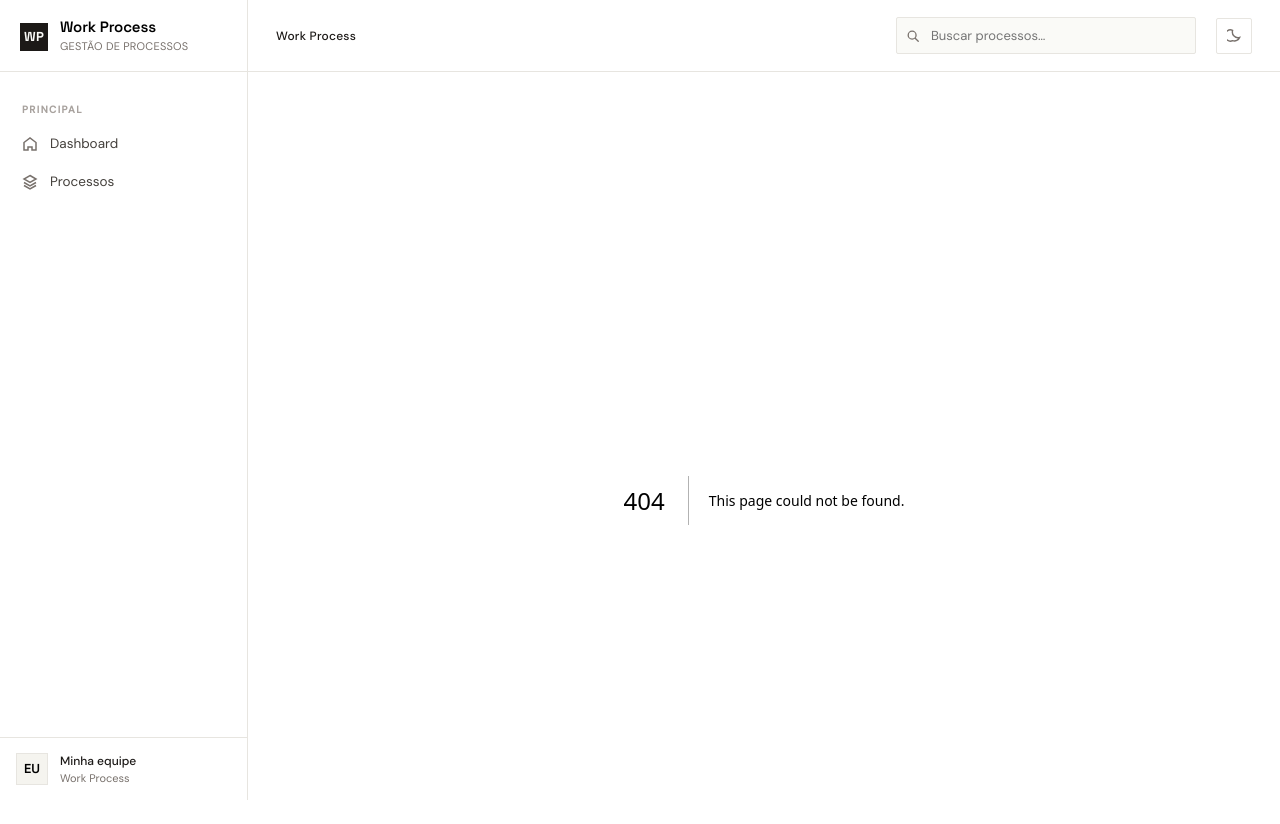
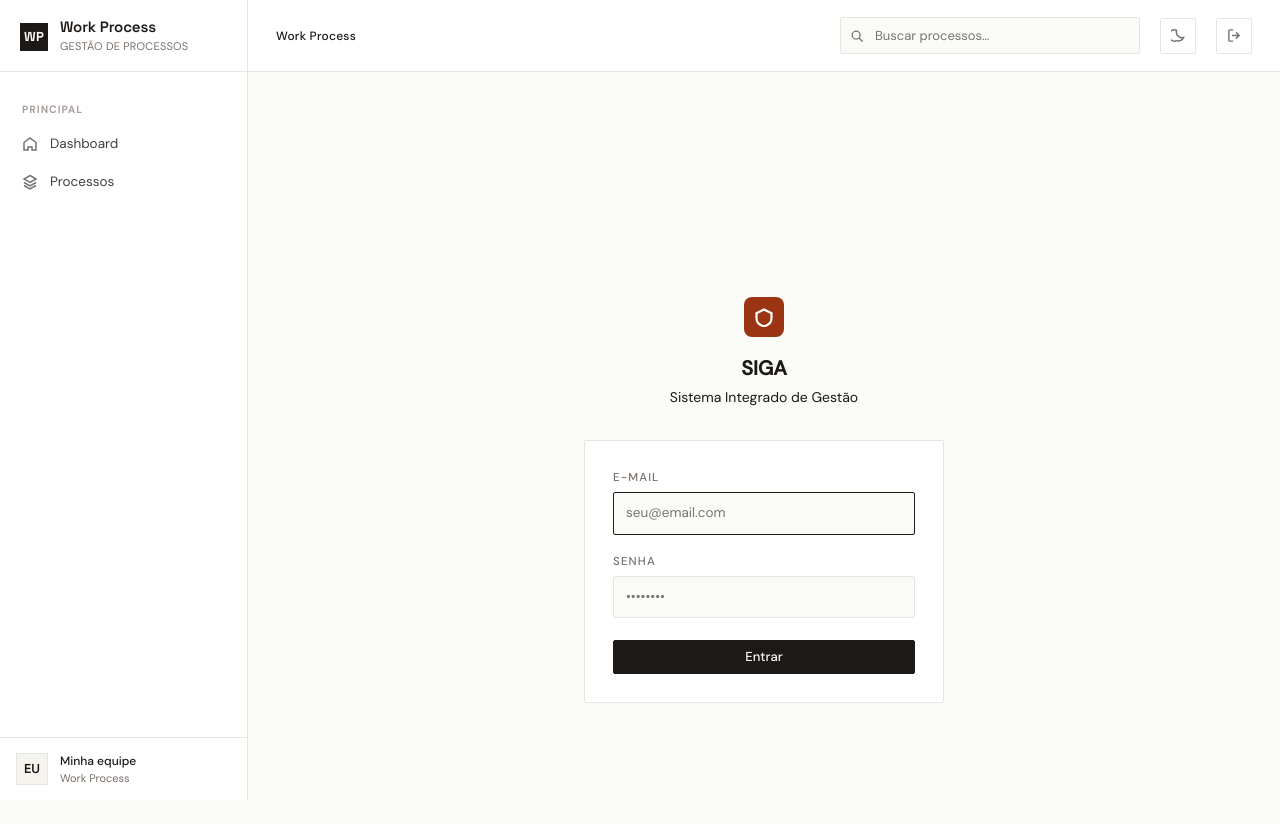
Before and after one commit to alexandersdeveloper-dev/work_process, a Next.js app in the folder siga/: page /login in a window 1280 px wide. Before the commit this address had no page. Shown: the top 824 px of the page. Built offline with nearby package versions, Linux system fonts and the light colour scheme.

Commit message:
feat: add auth + login page

```diff
--- a/siga/package.json
+++ b/siga/package.json
@@ -9,6 +9,7 @@
     "lint": "eslint"
   },
   "dependencies": {
+    "@supabase/ssr": "^0.10.2",
     "@supabase/supabase-js": "^2.104.0",
     "next": "16.2.4",
     "react": "19.2.4",
--- /dev/null
+++ b/siga/src/app/login/page.tsx
@@ -0,0 +1,103 @@
+'use client'
+
+import { useState } from 'react'
+import { useRouter } from 'next/navigation'
+import { createClient } from '@/lib/supabase'
+
+export default function LoginPage() {
+  const router = useRouter()
+  const [email, setEmail] = useState('')
+  const [password, setPassword] = useState('')
+  const [loading, setLoading] = useState(false)
+  const [error, setError] = useState('')
+
+  async function handleSubmit(e: React.SyntheticEvent<HTMLFormElement>) {
+    e.preventDefault()
+    if (!email.trim() || !password) { setError('Preencha e-mail e senha.'); return }
+    setLoading(true)
+    setError('')
+
+    const supabase = createClient()
+    const { error: err } = await supabase.auth.signInWithPassword({ email, password })
+
+    if (err) {
+      setError(err.message === 'Invalid login credentials' ? 'E-mail ou senha incorretos.' : err.message)
+      setLoading(false)
+      return
+    }
+
+    router.push('/')
+    router.refresh()
+  }
+
+  return (
+    <div style={{
+      minHeight: '100vh',
+      display: 'flex',
+      alignItems: 'center',
+      justifyContent: 'center',
+      background: 'var(--bg)',
+      padding: 24,
+    }}>
+      <div style={{ width: '100%', maxWidth: 360 }}>
+        <div style={{ marginBottom: 32, textAlign: 'center' }}>
+          <div style={{
+            width: 40, height: 40,
+            background: 'var(--accent)',
+            borderRadius: 8,
+            display: 'inline-flex',
+            alignItems: 'center',
+            justifyContent: 'center',
+            marginBottom: 16,
+          }}>
+            <svg width="20" height="20" viewBox="0 0 16 16" fill="none" stroke="var(--bg)" strokeWidth="1.8">
+              <path d="M8 2L2 5v4c0 3 2.5 5.5 6 6.5 3.5-1 6-3.5 6-6.5V5L8 2z" />
+            </svg>
+          </div>
+          <h1 style={{ fontSize: 20, fontWeight: 600, margin: 0 }}>SIGA</h1>
+          <p className="sub" style={{ marginTop: 4 }}>Sistema Integrado de Gestão</p>
+        </div>
+
+        <div className="card" style={{ padding: 28 }}>
+          <form onSubmit={handleSubmit}>
+            <div className="form-group">
+              <label>E-mail</label>
+              <input
+                type="email"
+                value={email}
+                onChange={(e) => setEmail(e.target.value)}
+                placeholder="seu@email.com"
+                autoComplete="email"
+                autoFocus
+              />
+            </div>
+
+            <div className="form-group">
+              <label>Senha</label>
+              <input
+                type="password"
+                value={password}
+                onChange={(e) => setPassword(e.target.value)}
+                placeholder="••••••••"
+                autoComplete="current-password"
+              />
+            </div>
+
+            {error && (
+              <p style={{ color: 'var(--danger)', fontSize: 13, marginBottom: 12 }}>{error}</p>
+            )}
+
+            <button
+              type="submit"
+              className="btn primary"
+              disabled={loading}
+              style={{ width: '100%', justifyContent: 'center', marginTop: 4 }}
+            >
+              {loading ? 'Entrando…' : 'Entrar'}
+            </button>
+          </form>
+        </div>
+      </div>
+    </div>
+  )
+}
--- /dev/null
+++ b/siga/src/components/shell/LogoutButton.tsx
@@ -0,0 +1,29 @@
+'use client'
+
+import { useRouter } from 'next/navigation'
+import { createClient } from '@/lib/supabase'
+
+export default function LogoutButton() {
+  const router = useRouter()
+
+  async function handleLogout() {
+    const supabase = createClient()
+    await supabase.auth.signOut()
+    router.push('/login')
+    router.refresh()
+  }
+
+  return (
+    <button
+      className="iconbtn"
+      onClick={handleLogout}
+      aria-label="Sair"
+      title="Sair"
+    >
+      <svg width="15" height="15" viewBox="0 0 16 16" fill="none" stroke="currentColor" strokeWidth="1.5">
+        <path d="M6 2H3a1 1 0 00-1 1v10a1 1 0 001 1h3" strokeLinecap="round" />
+        <path d="M10 11l3-3-3-3M13 8H6" strokeLinecap="round" strokeLinejoin="round" />
+      </svg>
+    </button>
+  )
+}
--- a/siga/src/components/shell/Topbar.tsx
+++ b/siga/src/components/shell/Topbar.tsx
@@ -3,6 +3,7 @@
 import { usePathname } from 'next/navigation'
 import Link from 'next/link'
 import { useShell } from './ShellProvider'
+import LogoutButton from './LogoutButton'
 
 export default function Topbar() {
   const pathname = usePathname()
@@ -70,6 +71,8 @@ export default function Topbar() {
           </svg>
         )}
       </button>
+
+      <LogoutButton />
     </header>
   )
 }
--- a/siga/src/lib/supabase.ts
+++ b/siga/src/lib/supabase.ts
@@ -1,18 +1,22 @@
-import { createClient, SupabaseClient } from '@supabase/supabase-js'
+import { createBrowserClient } from '@supabase/ssr'
+import type { SupabaseClient } from '@supabase/supabase-js'
 
-let _client: SupabaseClient | null = null
-
-function getClient(): SupabaseClient {
-  if (_client) return _client
+function envVars() {
   const url = process.env.NEXT_PUBLIC_SUPABASE_URL
   const key = process.env.NEXT_PUBLIC_SUPABASE_ANON_KEY
-  if (!url || !key) throw new Error('Supabase env vars não configuradas. Defina NEXT_PUBLIC_SUPABASE_URL e NEXT_PUBLIC_SUPABASE_ANON_KEY no .env.local')
-  _client = createClient(url, key)
-  return _client
+  if (!url || !key) throw new Error('Supabase env vars não configuradas.')
+  return { url, key }
 }
 
+/** Client Components */
+export function createClient() {
+  const { url, key } = envVars()
+  return createBrowserClient(url, key)
+}
+
+/** Compatibilidade: export nomeado para imports legados */
 export const supabase = new Proxy({} as SupabaseClient, {
-  get(_target, prop) {
-    return (getClient() as unknown as Record<string | symbol, unknown>)[prop]
+  get(_t, prop) {
+    return (createClient() as unknown as Record<string | symbol, unknown>)[prop]
   },
 })
```
Also changed, not shown: siga/src/lib/supabase-server.ts (added, +18 -0 lines), siga/src/middleware.ts (added, +39 -0 lines), 1 other file (tests, documents, lock files or other folders).
